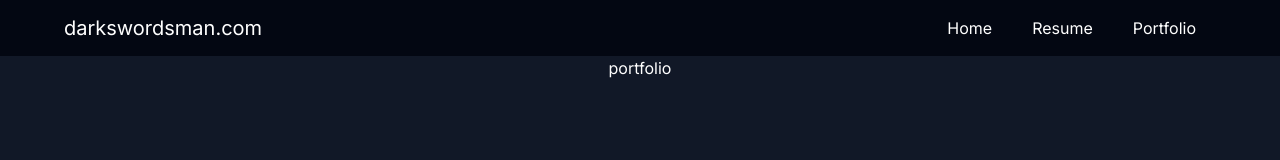
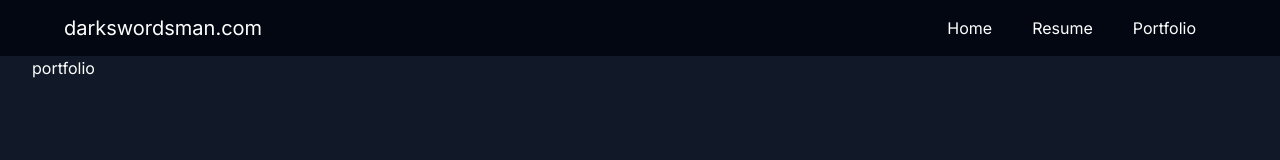
Before and after one commit to dark-swordsman/darkswordsman.com, a Next.js app: page /portfolio in a window 1280 px wide. Shown: the top 160 px of the page. Built offline with nearby package versions, Linux system fonts and the light colour scheme.

Commit message:
fix layout wrapper to fixed width with shrink

```diff
--- a/src/app/layout.tsx
+++ b/src/app/layout.tsx
@@ -22,7 +22,7 @@ export default function RootLayout({
         </div>
         <div className="h-dvh overflow-y-auto grow shrink basis-auto">
           <div className="flex justify-center">
-            <div className="max-w-[76rem]">
+            <div className="shrink w-[76rem]">
               {children}
             </div>
           </div>
```
